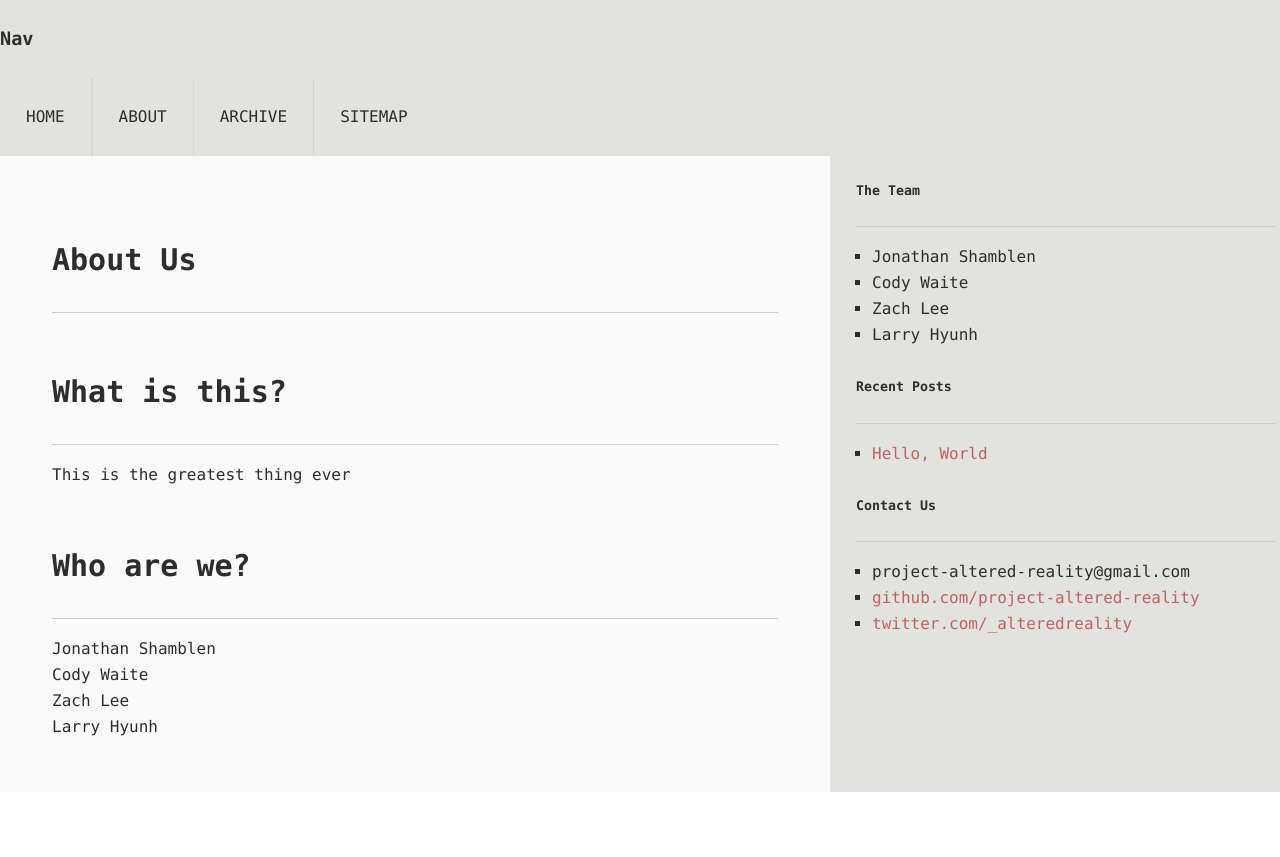
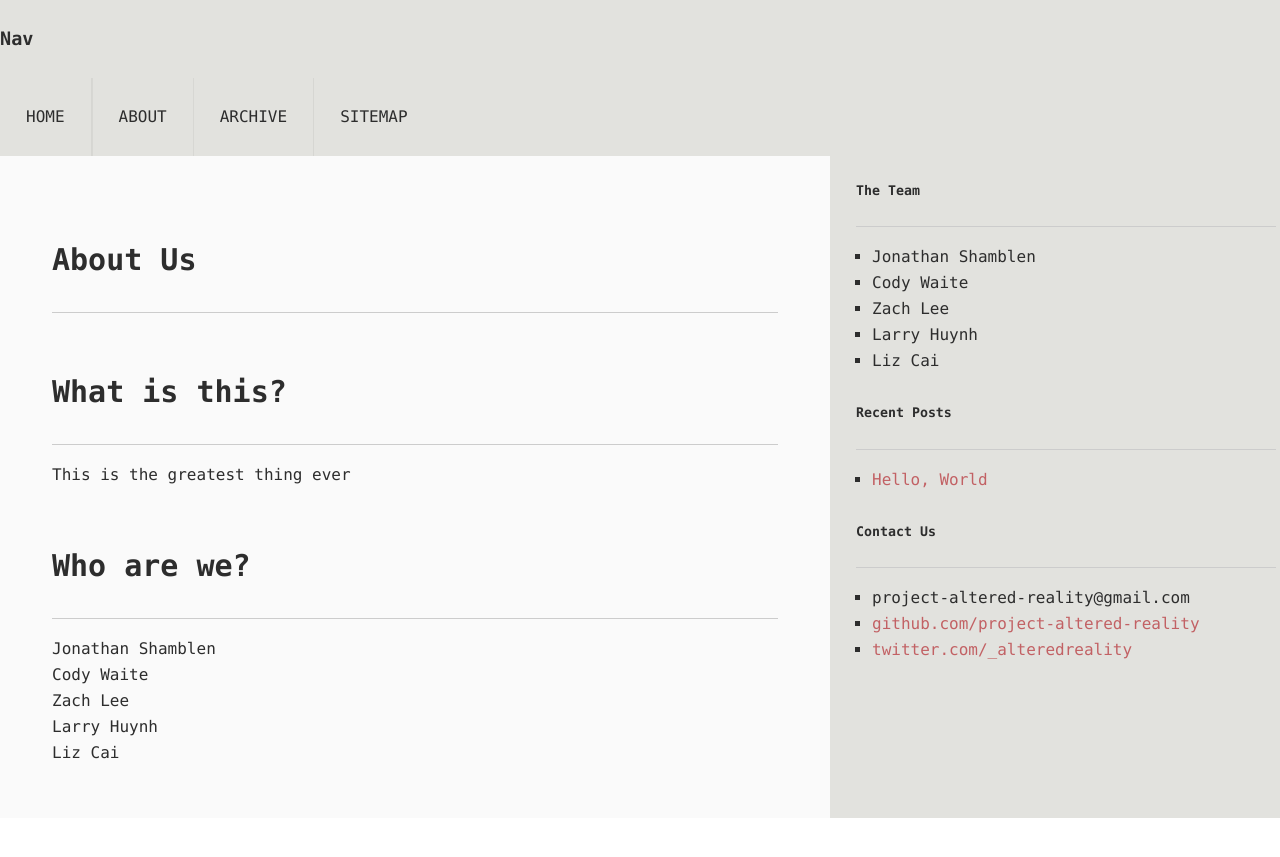
Before and after one commit to project-altered-reality/project-altered-reality.github.io, a Jekyll site: the page built from about.md, in a window 1280 px wide. Shown: the top 857 px of the page. Built offline with Jekyll 4.4.1, drawn with Linux system fonts in a browser that asks for light colours; some web fonts are replaced; comment, search, counter and statistics services are not loaded.

Commit message:
forgot liz, sorry liz, added liz

```diff
--- a/_includes/sideinfo.html
+++ b/_includes/sideinfo.html
@@ -8,7 +8,8 @@
 						<li> Jonathan Shamblen </li>
 						<li> Cody Waite </li>
 						<li> Zach Lee </li>
-						<li> Larry Hyunh </li>
+						<li> Larry Huynh </li>
+						<li> Liz Cai </li>
 					</ul>
 					<h5> Recent Posts </h5>
 					<hr>
--- a/about.md
+++ b/about.md
@@ -12,4 +12,5 @@ This is the greatest thing ever
 Jonathan Shamblen
 Cody Waite
 Zach Lee
-Larry Hyunh
+Larry Huynh
+Liz Cai
```
